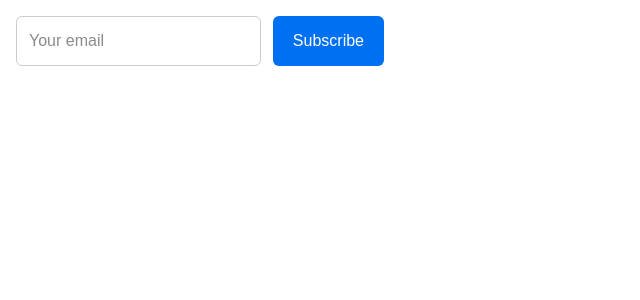
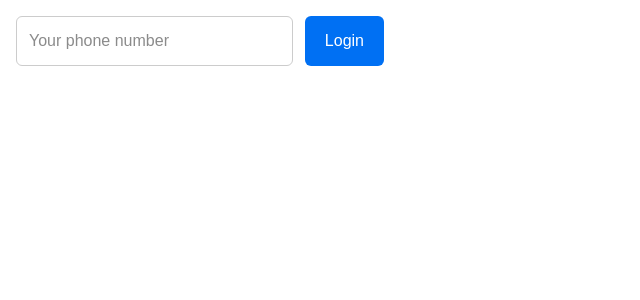
Before and after one commit to Puriahn/auth_task, a Next.js app: page /auth in a window 1280 px wide. Shown: the top 300 px of the page, without its empty margins (0-640 px from the left). Built offline with nearby package versions, Linux system fonts and the light colour scheme.

Commit message:
validation added to the server side form

```diff
--- a/app/auth/actions.tsx
+++ b/app/auth/actions.tsx
@@ -1,19 +1,21 @@
 "use server"
 
-import axios from "axios";
+import { convertPersianToEnglish } from "../functions/functions";
 
 export async function formSubmit(previousState:string,formData:FormData) {
-    console.log("server action running")
     const data={
-        phone_number: formData.get("phone_number") || ""
+        phone_number: convertPersianToEnglish(formData.get("phone_number")?.toString().trim()??"") || ""
     }
+    console.log(data.phone_number)
+    const isValidIranPhone = /^09\d{9}$/.test(data.phone_number);
+    if (!isValidIranPhone) {
+    return { error: "the phone number is incorrect" };
+  }
     try {
         const formDataToSend = new FormData();
         formDataToSend.append("phone_number", data.phone_number);
-        const response = await axios.get('https://randomuser.me/api/?results=1&nat=us');
-        const result = response.data;
-
-        console.log('Random user:', result);
+        const res = await fetch('https://randomuser.me/api/?results=1&nat=us');
+        const result = await res.json();
         return result;
       } catch (error) {
         console.error('Error fetching user:', error);
--- a/app/auth/page.tsx
+++ b/app/auth/page.tsx
@@ -1,14 +1,37 @@
-"use client"
-import { useActionState } from 'react';
-import styles from '../styles/style.module.scss';
-import { formSubmit } from './actions';
+"use client";
+import { useActionState, useEffect } from "react";
+import styles from "../styles/style.module.scss";
+import { formSubmit } from "./actions";
+import { useRouter } from "next/navigation";
+
 
 export default function SubscribeForm() {
-    const [error,action,isLoading]=useActionState(formSubmit,"")
+  const [state, action, isLoading] = useActionState(formSubmit, "");
+  const router = useRouter();
+  console.log(state?.results?.[0]);
+  useEffect(()=>{
+    if(state&&!state.error){
+        localStorage.setItem("name", JSON.stringify(state?.results?.[0].name));
+        localStorage.setItem("picture", JSON.stringify(state?.results?.[0].picture));
+        localStorage.setItem("registered", JSON.stringify(state?.results?.[0].registered));
+        router.replace("/dashboard")
+    }
+
+  },[state])
   return (
-    <form action={action} className={styles.form}>
-    <input type="text" placeholder="Your email" className={styles.input} />
-    <button type="submit" className={styles.button}>Subscribe</button>
-  </form>
+    <div>
+      <form action={action} className={styles.form}>
+        <input
+          name="phone_number"
+          type="text"
+          placeholder="Your phone number"
+          className={styles.input}
+        />
+        <button type="submit" className={styles.button}>
+          {isLoading?"ss":"Login"}
+        </button>
+      </form>
+      {state?.error && <p className={styles.errorMessage}>{state.error}</p>}
+    </div>
   );
 }
--- /dev/null
+++ b/app/functions/functions.tsx
@@ -0,0 +1,16 @@
+export function convertPersianToEnglish(persianNumber:string) {
+    const persianToEnglishMap: { [key: string]: string } = {
+        "۰": "0",
+        "۱": "1",
+        "۲": "2",
+        "۳": "3",
+        "۴": "4",
+        "۵": "5",
+        "۶": "6",
+        "۷": "7",
+        "۸": "8",
+        "۹": "9",
+      };
+
+    return persianNumber.replace(/[۰-۹]/g, (char) => persianToEnglishMap[char]);
+  }
--- a/app/styles/style.module.scss
+++ b/app/styles/style.module.scss
@@ -1,11 +1,11 @@
-/* styles/Form.module.scss */
+
 .form {
     display: flex;
     flex-direction: column;
     gap: 12px;
     width: 100%;
     max-width: 400px;
-    margin: 200 auto;
+    margin: 200 auto 20px;
     padding: 16px;
 
     @media (min-width: 600px) {
@@ -35,3 +35,11 @@
       background-color: #005dc1;
     }
   }
+  .errorMessage {
+    color: #e63946;
+    font-size: 0.875rem;
+    text-align: center;
+  width: 100%;
+    font-weight: 500;
+    font-family: Arial, sans-serif;
+  }
```
